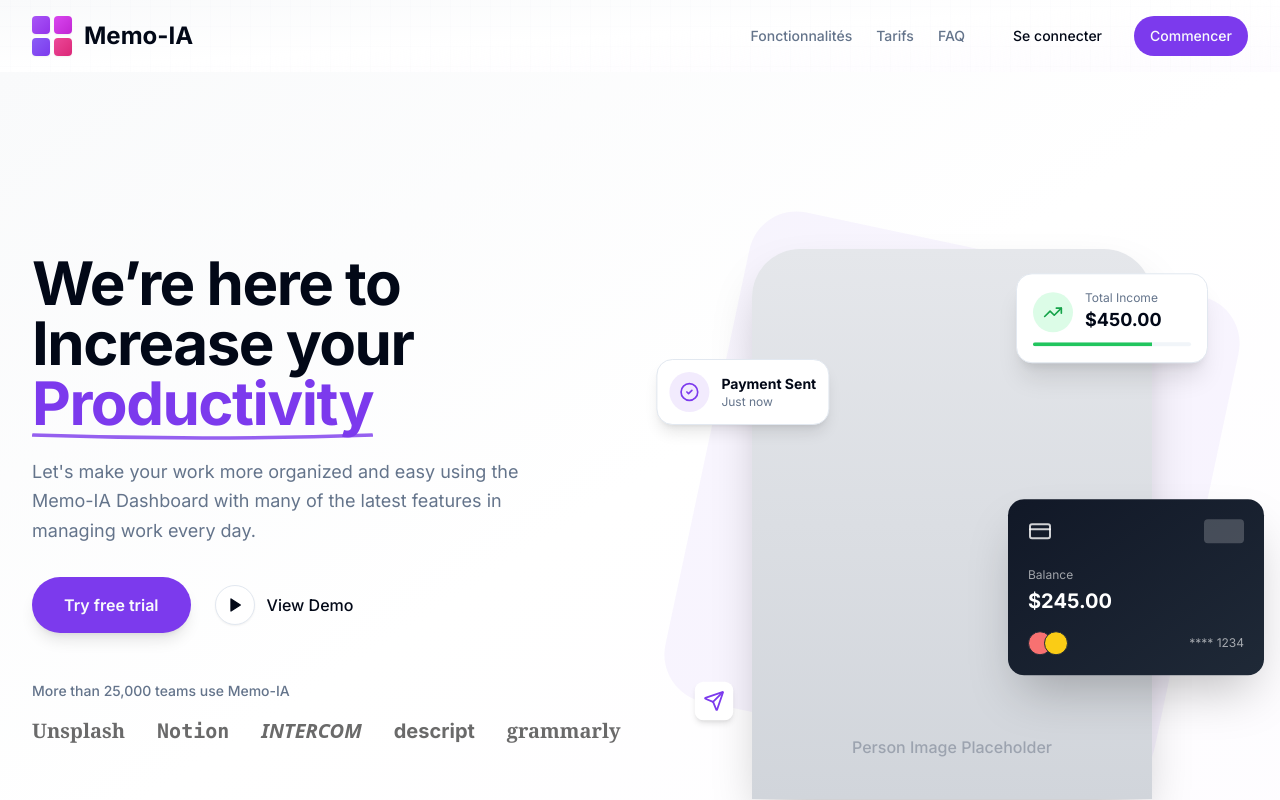
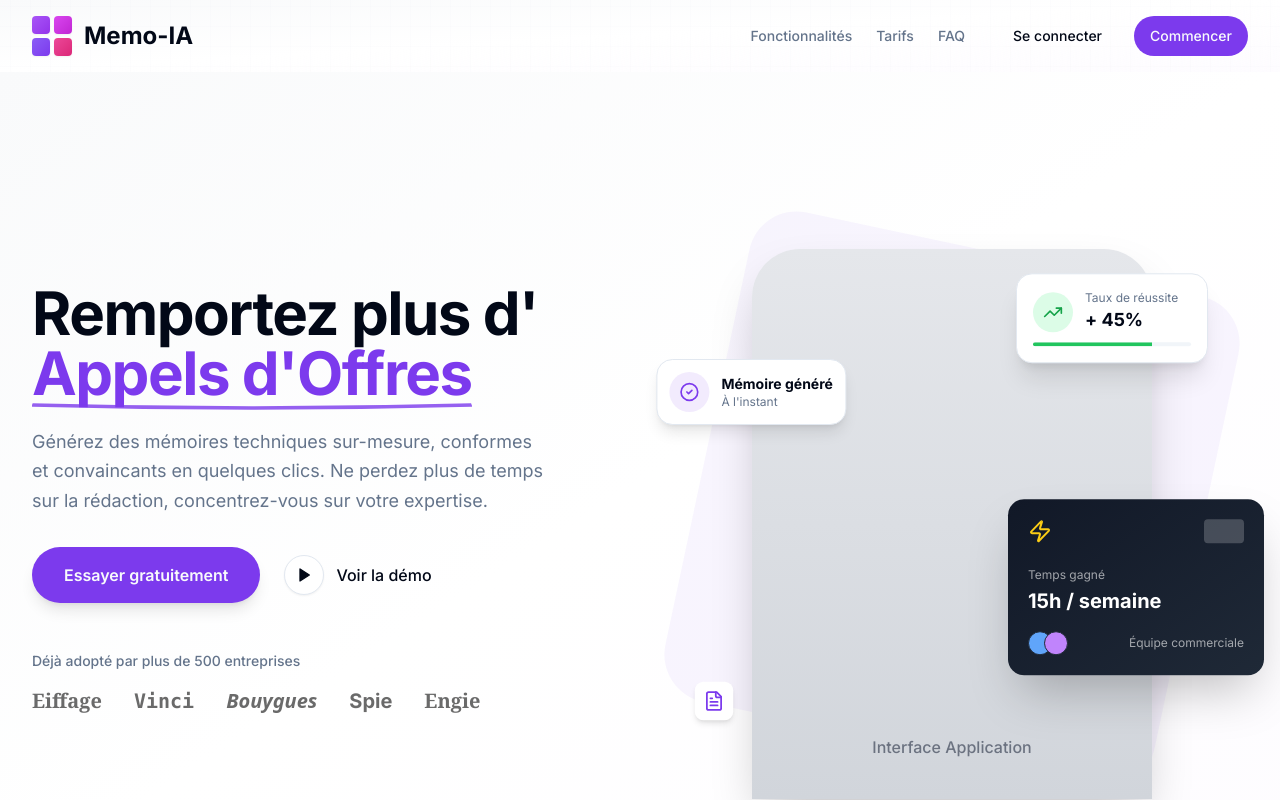
Before and after one commit to Anthony-Access/trainia-saas-starter, a Next.js app: page / in a window 1280 px wide. Shown: the top 800 px of the page. Built offline with nearby package versions, Linux system fonts and the light colour scheme; no server answers; a web font is replaced by a local one.

Commit message:
feat: Implement landing page HeroSection component with animated UI and call-to-actions.

```diff
--- a/components/landing/HeroSection.tsx
+++ b/components/landing/HeroSection.tsx
@@ -2,7 +2,7 @@
 
 import Link from 'next/link'
 import { motion } from 'framer-motion'
-import { Play, CheckCircle2, TrendingUp, CreditCard, Send } from 'lucide-react'
+import { Play, CheckCircle2, TrendingUp, FileText, Zap } from 'lucide-react'
 
 export function HeroSection() {
   return (
@@ -18,9 +18,9 @@
             className="flex flex-col justify-center text-left"
           >
             <h1 className="text-5xl font-bold tracking-tight text-foreground sm:text-6xl mb-6 leading-[1.1]">
-              We’re here to Increase your{' '}
+              Remportez plus d&apos;
               <span className="relative inline-block text-primary">
-                Productivity
+                Appels d&apos;Offres
                 {/* Wavy Underline SVG - Purple */}
                 <svg
                   className="absolute -bottom-2 left-0 w-full h-3 text-primary/80"
@@ -38,7 +38,7 @@
             </h1>
 
             <p className="text-lg text-muted-foreground mb-8 max-w-lg leading-relaxed">
-              Let&apos;s make your work more organized and easy using the Memo-IA Dashboard with many of the latest features in managing work every day.
+              Générez des mémoires techniques sur-mesure, conformes et convaincants en quelques clics. Ne perdez plus de temps sur la rédaction, concentrez-vous sur votre expertise.
             </p>
 
             <div className="flex flex-wrap items-center gap-6 mb-12">
@@ -47,7 +47,7 @@
                 href="/sign-up"
                 className="rounded-full bg-primary px-8 py-4 text-base font-semibold text-primary-foreground shadow-lg hover:bg-primary/90 transition-all duration-300 hover:scale-105"
               >
-                Try free trial
+                Essayer gratuitement
               </Link>
 
               {/* Secondary Button - Play Icon */}
@@ -55,22 +55,22 @@
                 <div className="flex h-10 w-10 items-center justify-center rounded-full border border-border bg-background shadow-sm group-hover:border-primary group-hover:text-primary transition-colors">
                   <Play className="h-4 w-4 fill-current" />
                 </div>
-                View Demo
+                Voir la démo
               </button>
             </div>
 
             {/* Social Proof - Logos */}
             <div className="space-y-4">
               <p className="text-sm font-medium text-muted-foreground">
-                More than 25,000 teams use Memo-IA
+                Déjà adopté par plus de 500 entreprises
               </p>
               <div className="flex flex-wrap items-center gap-8 opacity-60 grayscale hover:grayscale-0 transition-all duration-500">
                 {/* Placeholder Logos (Text for now, can be replaced with SVGs) */}
-                <span className="text-xl font-bold font-serif">Unsplash</span>
-                <span className="text-xl font-bold font-mono">Notion</span>
-                <span className="text-xl font-bold font-sans italic">INTERCOM</span>
-                <span className="text-xl font-bold">descript</span>
-                <span className="text-xl font-bold font-serif">grammarly</span>
+                <span className="text-xl font-bold font-serif">Eiffage</span>
+                <span className="text-xl font-bold font-mono">Vinci</span>
+                <span className="text-xl font-bold font-sans italic">Bouygues</span>
+                <span className="text-xl font-bold">Spie</span>
+                <span className="text-xl font-bold font-serif">Engie</span>
               </div>
             </div>
           </motion.div>
@@ -84,11 +84,11 @@
             <div className="absolute bottom-0 left-1/2 -translate-x-1/2 w-[400px] h-[550px] bg-gradient-to-b from-gray-200 to-gray-300 rounded-t-[3rem] overflow-hidden shadow-2xl">
               {/* Placeholder for Image */}
               <div className="w-full h-full flex items-end justify-center pb-10">
-                <span className="text-gray-400 font-medium">Person Image Placeholder</span>
+                <span className="text-gray-500 font-medium">Interface Application</span>
               </div>
             </div>
 
-            {/* Floating Element 1: Income Card (Top Right) */}
+            {/* Floating Element 1: Success Rate (Top Right) */}
             <motion.div
               animate={{ y: [0, -10, 0] }}
               transition={{ duration: 4, repeat: Infinity, ease: "easeInOut" }}
@@ -99,8 +99,8 @@
                   <TrendingUp className="h-5 w-5" />
                 </div>
                 <div>
-                  <p className="text-xs text-muted-foreground">Total Income</p>
-                  <p className="text-lg font-bold text-foreground">$450.00</p>
+                  <p className="text-xs text-muted-foreground">Taux de réussite</p>
+                  <p className="text-lg font-bold text-foreground">+ 45%</p>
                 </div>
               </div>
               <div className="h-1 w-full bg-secondary rounded-full overflow-hidden">
@@ -108,30 +108,30 @@
               </div>
             </motion.div>
 
-            {/* Floating Element 2: Credit Card (Bottom Right) */}
+            {/* Floating Element 2: Time Saved (Bottom Right) */}
             <motion.div
               animate={{ y: [0, 15, 0] }}
               transition={{ duration: 5, repeat: Infinity, ease: "easeInOut", delay: 1 }}
               className="absolute bottom-32 -right-4 bg-gradient-to-br from-gray-900 to-gray-800 p-5 rounded-2xl shadow-2xl w-64 z-20 text-white rotate-[-5deg]"
             >
               <div className="flex justify-between items-start mb-6">
-                <CreditCard className="h-6 w-6 text-white/80" />
+                <Zap className="h-6 w-6 text-yellow-400" />
                 <div className="h-6 w-10 bg-white/20 rounded" />
               </div>
               <div className="space-y-1">
-                <p className="text-xs text-white/60">Balance</p>
-                <p className="text-xl font-bold">$245.00</p>
+                <p className="text-xs text-white/60">Temps gagné</p>
+                <p className="text-xl font-bold">15h / semaine</p>
               </div>
               <div className="mt-4 flex justify-between items-center">
                 <div className="flex -space-x-2">
-                  <div className="h-6 w-6 rounded-full bg-red-400 border border-gray-800" />
-                  <div className="h-6 w-6 rounded-full bg-yellow-400 border border-gray-800" />
+                  <div className="h-6 w-6 rounded-full bg-blue-400 border border-gray-800" />
+                  <div className="h-6 w-6 rounded-full bg-purple-400 border border-gray-800" />
                 </div>
-                <p className="text-xs text-white/60">**** 1234</p>
+                <p className="text-xs text-white/60">Équipe commerciale</p>
               </div>
             </motion.div>
 
-            {/* Floating Element 3: Sent Message (Left) */}
+            {/* Floating Element 3: Proposal Generated (Left) */}
             <motion.div
               animate={{ x: [0, 10, 0] }}
               transition={{ duration: 6, repeat: Infinity, ease: "easeInOut", delay: 0.5 }}
@@ -141,8 +141,8 @@
                 <CheckCircle2 className="h-5 w-5" />
               </div>
               <div>
-                <p className="text-sm font-bold text-foreground">Payment Sent</p>
-                <p className="text-xs text-muted-foreground">Just now</p>
+                <p className="text-sm font-bold text-foreground">Mémoire généré</p>
+                <p className="text-xs text-muted-foreground">À l&apos;instant</p>
               </div>
             </motion.div>
 
@@ -152,7 +152,7 @@
               transition={{ duration: 3, repeat: Infinity, ease: "easeInOut" }}
               className="absolute bottom-20 left-10 bg-white p-2 rounded-lg shadow-md z-10"
             >
-              <Send className="h-5 w-5 text-primary" />
+              <FileText className="h-5 w-5 text-primary" />
             </motion.div>
 
           </div>
```
